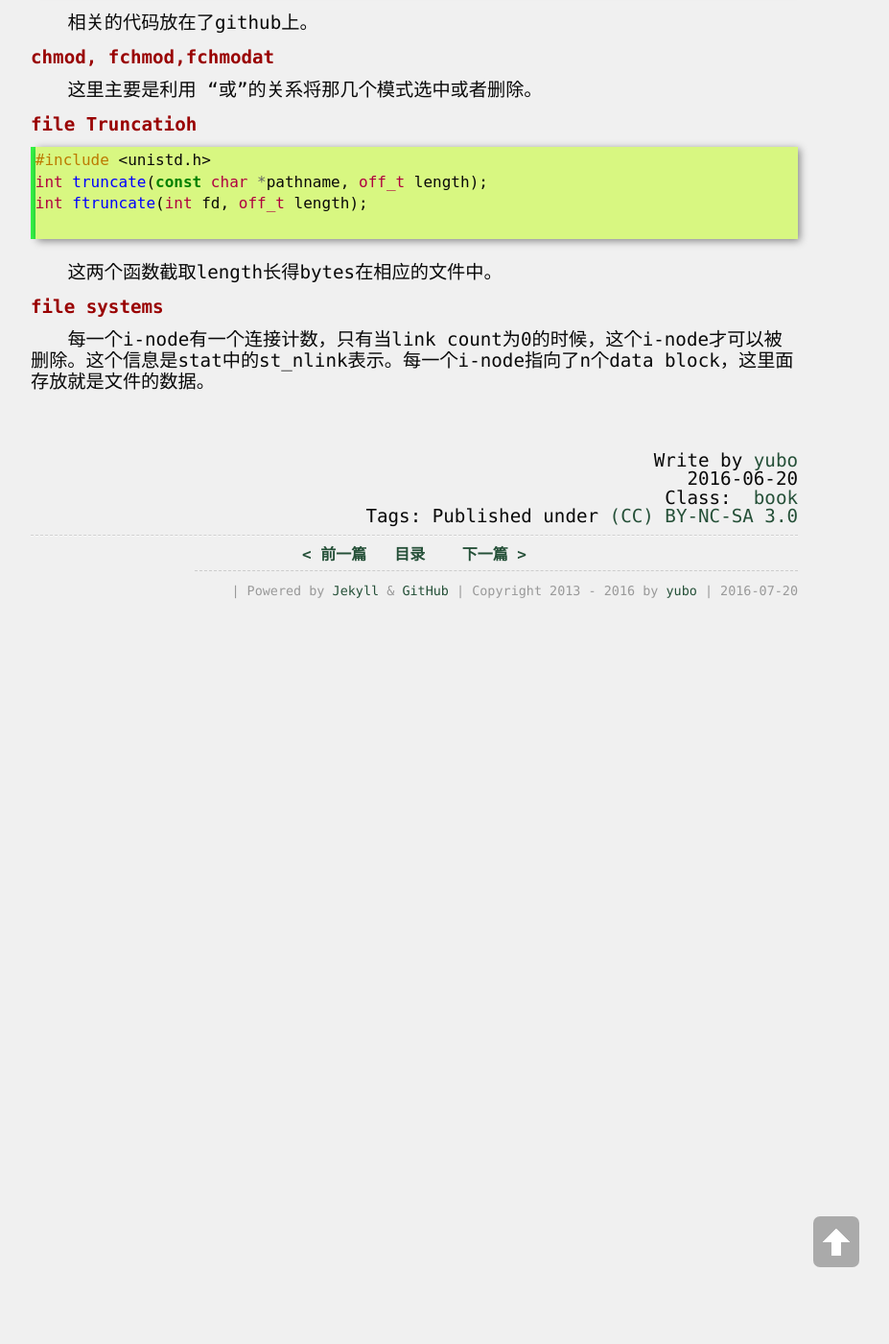
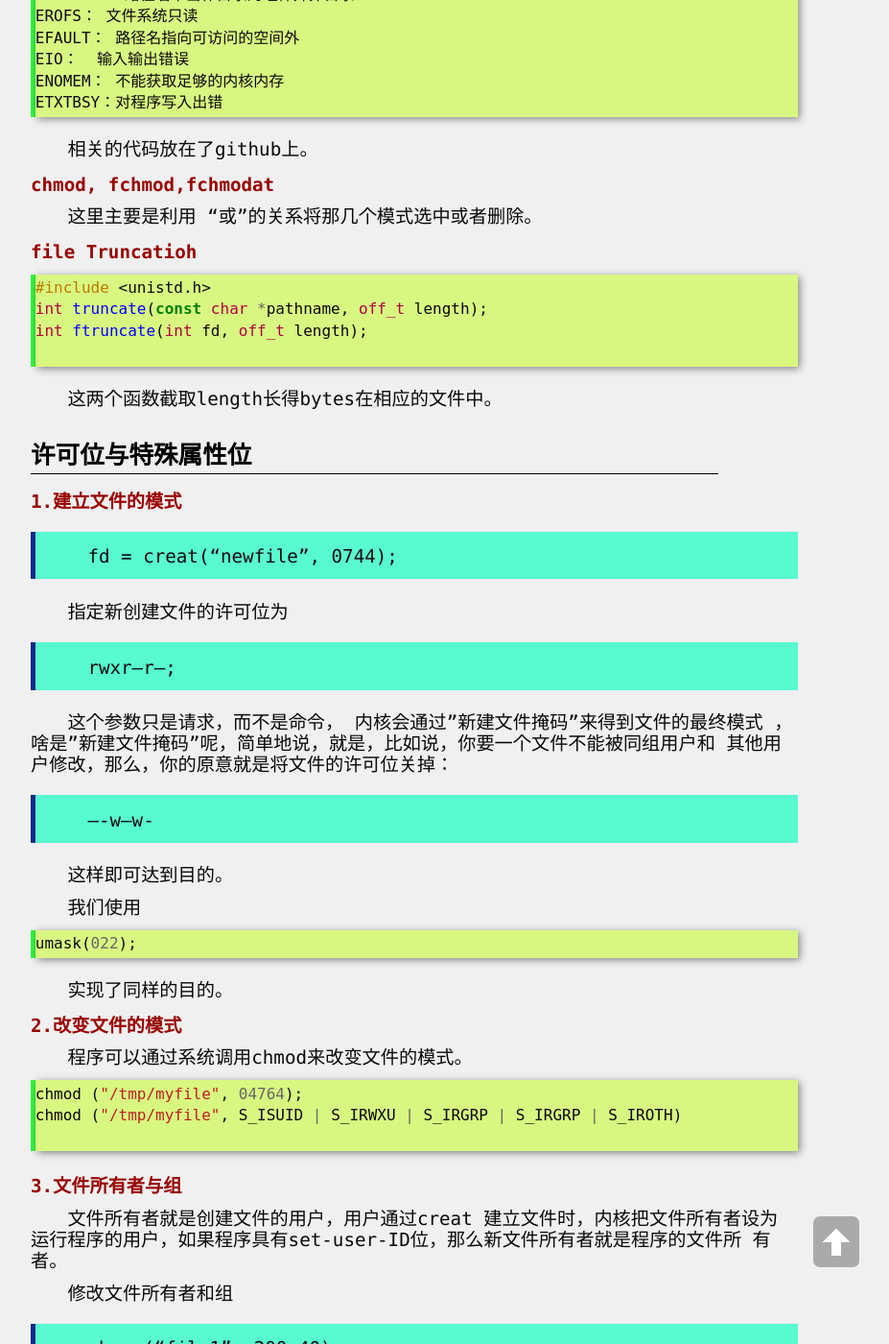
Before and after one commit to yuzibo/yuzibo.github.io, a Jekyll site: the page built from _posts/2016-06-20-apue_ch4.md, in a window 1280 px wide and 1400 px high, scrolled down 1582 px. Shown: the whole window at 96% size, without its empty margins (208-1135 px from the left). Built offline with Jekyll 4.4.1, drawn with Linux system fonts in a browser that asks for light colours; comment, search, counter and statistics services are not loaded; some of the changed text lies outside the part shown.

Commit message:
en amodify apue

````diff
--- a/_posts/2016-06-20-apue_ch4.md
+++ b/_posts/2016-06-20-apue_ch4.md
@@ -1,10 +1,14 @@
 ---
-title: "apue之文件和目录"
+title: "unix之文件和目录"
 layout:  article
-category: book
+category: c
 ---
 
-[code](!https://github.com/yuzibo/Apue/tree/master/ch4_file-and-dir)
+[code](https://github.com/yuzibo/Apue/tree/master/ch4_file-and-dir)
+
+[这篇文章](http://yuzibo.github.io/ls_commands.html)
+
+这两篇文章是有共同点的。
 
 # stat fstat lstat
 
@@ -37,6 +41,8 @@ fstat 是传递的文件描述符，lstat是符号链接。这几个函数统一
                time_t    st_ctime;   /* time of last status change */
            };
 ```
+
+>尤其注意 st_mode位
 
 ### access faccessat
 
@@ -92,6 +98,56 @@ int ftruncate(int fd, off_t length);
 
 这两个函数截取length长得bytes在相应的文件中。
 
+
+# 许可位与特殊属性位
+
+### 1.建立文件的模式
+
+
+>fd = creat("newfile", 0744);
+
+指定新创建文件的许可位为
+
+>rwxr--r--;
+
+这个参数只是请求，而不是命令， 内核会通过"新建文件掩码"来得到文件的最终模式
+，啥是"新建文件掩码"呢，简单地说，就是，比如说，你要一个文件不能被同组用户和
+其他用户修改，那么，你的原意就是将文件的许可位关掉：
+
+>----w--w-
+
+这样即可达到目的。
+
+我们使用
+
+```c
+umask(022);
+```
+
+实现了同样的目的。
+
+### 2.改变文件的模式
+
+程序可以通过系统调用chmod来改变文件的模式。
+
+```c
+chmod ("/tmp/myfile", 04764);
+chmod ("/tmp/myfile", S_ISUID | S_IRWXU | S_IRGRP | S_IRGRP | S_IROTH)
+
+```
+
+### 3.文件所有者与组
+
+文件所有者就是创建文件的用户，用户通过creat 建立文件时，内核把文件所有者设为
+运行程序的用户，如果程序具有set-user-ID位，那么新文件所有者就是程序的文件所
+有者。
+
+修改文件所有者和组
+
+>chown("file1", 200,40);
+
+
+
 ### file systems
 
 每一个i-node有一个连接计数，只有当link count为0的时候，这个i-node才可以被删除。这个信息是stat中的st_nlink表示。每一个i-node指向了n个data block，这里面存放就是文件的数据。
````
